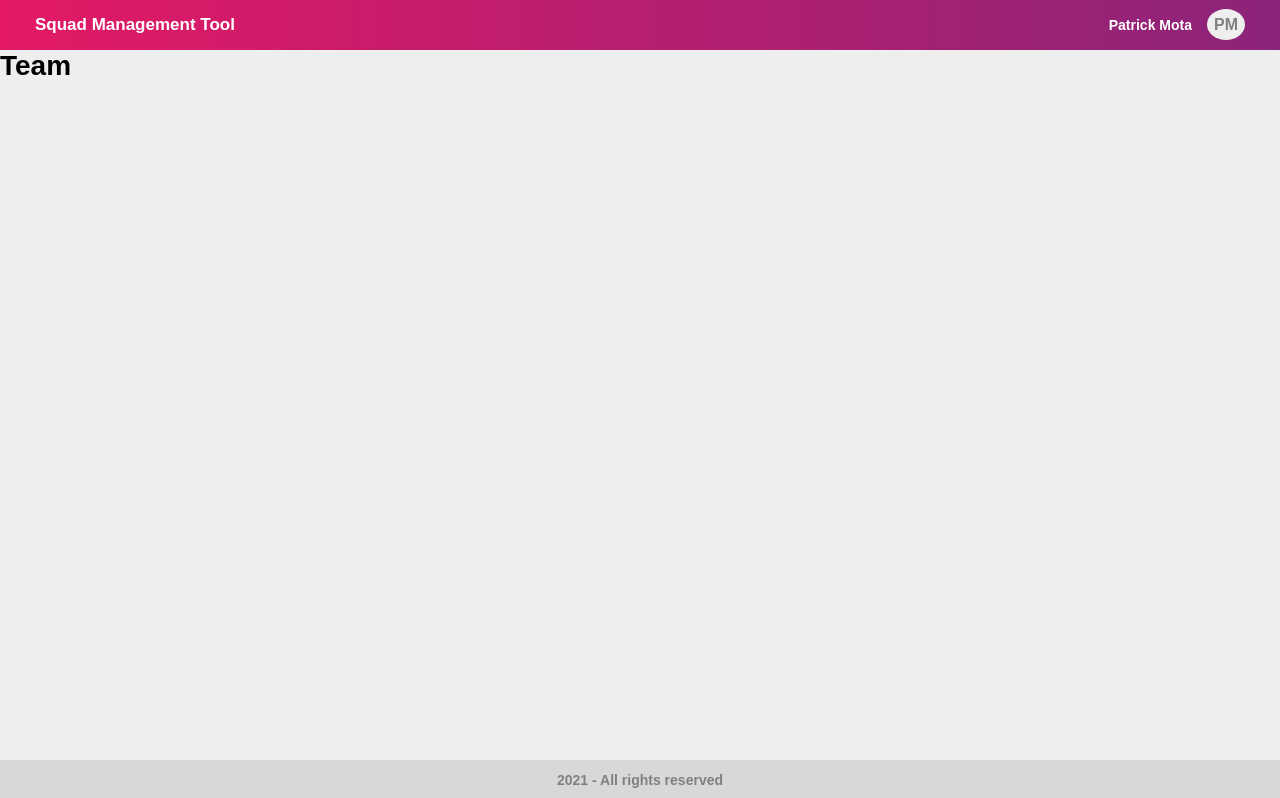
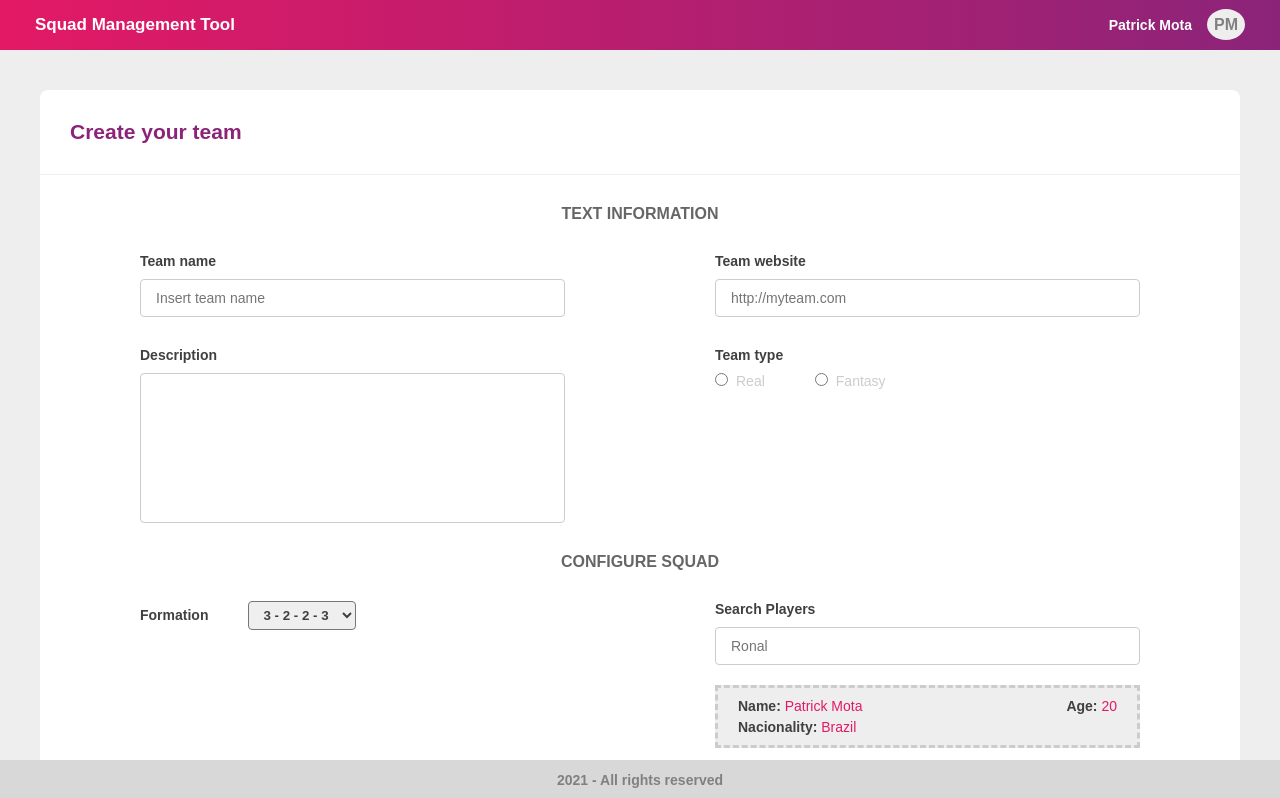
Before and after one commit to Patrick-Wilker/squad-management-tool, a React (Create React App) app: page /team in a window 1280 px wide. Shown: the top 798 px of the page. Built offline with nearby package versions, Linux system fonts and the light colour scheme.

Commit message:
Create team registration page

```diff
--- a/src/App.js
+++ b/src/App.js
@@ -2,8 +2,6 @@ import React from 'react';
 import Routes from './routes';
 
 import GlobalStyle from './styles/global';
-
-import HomePage from './pages/Home'
 
 function App() {
   return (
--- a/src/pages/Team/index.js
+++ b/src/pages/Team/index.js
@@ -12,7 +12,127 @@ function TeamPage(){
         <>
         <Header/>
         <Team>
-            <h1>Team</h1>
+            <section className="team">
+                <header>
+                    <h1>Create your team</h1>
+                </header>
+
+                <form className="container">
+                    <h2>
+                        TEXT INFORMATION
+                    </h2>
+                    <div className="fields">
+                        <div className="field">
+                            <input
+                                name="team-name"
+                                id="team-name"
+                                type="text"
+                                placeholder="Insert team name"
+                                required
+                            />
+                            <label htmlFor="team-name">Team name</label>
+                        </div>
+                        <div className="field">
+                            <input
+                                name="team-website"
+                                id="team-website"
+                                type="text"
+                                placeholder="http://myteam.com"
+                                required
+                            />
+                            <label htmlFor="team-website">Team website</label>
+                        </div>
+                        <div className="field">
+                            <textarea
+                                name="description"
+                                id="description"
+                                type="text"
+                                required
+                            />
+                            <label htmlFor="description">Description</label>
+                        </div>
+                        <div className="field">
+                            <span htmlFor="team-type">Team type</span>
+                            <div className="group-radio">
+                                <div>
+                                    <input type="radio" id="real" name="team-type" value="real" />
+                                    <label htmlFor="real">Real</label>
+                                </div>
+                                <div>
+                                    <input type="radio" id="fantasy" name="team-type" value="fantasy" />
+                                    <label htmlFor="fantasy">Fantasy</label>
+                                </div>
+
+                            </div>
+                        </div>
+                    </div>
+
+                    <h2>
+                        CONFIGURE SQUAD
+                    </h2>
+
+                    <section className="configure">
+                        <div className="formation">
+                            <label htmlFor="formation">Formation</label>
+
+                            <select name="formation" id="formation">
+                                <option value="3 - 2 - 2 - 3">3 - 2 - 2 - 3</option>
+                                <option value="3 - 2 - 3 - 1">3 - 2 - 3 - 1</option>
+                                <option value="3 - 4 - 3">3 - 4 - 3</option>
+                                <option value="3 - 5 - 2">3 - 5 - 2</option>
+                                <option value="4 - 2 - 3 - 1">4 - 2 - 3 - 1</option>
+                                <option value="4 - 3 - 1 - 1">4 - 3 - 1 - 1</option>
+                                <option value="4 - 3 - 2">4 - 3 - 2</option>
+                                <option value="4 - 4 - 2">4 - 4 - 2</option>
+                                <option value="4 - 5 - 1">4 - 5 - 1</option>
+                                <option value="5 - 4 - 1">5 - 4 - 1</option>
+                            </select>
+                        </div>
+
+                        <div className="search-player">
+                            <div className="field">
+                                <input
+                                    name="search"
+                                    id="search"
+                                    type="text"
+                                    placeholder="Ronal"
+                                    required
+                                />
+                                <label htmlFor="search">Search Players</label>
+                            </div>
+                            <ul>
+                                <li>
+                                    <div>
+                                        <p><strong>Name: </strong>Patrick Mota</p>
+                                        <p><strong>Age: </strong>20</p>
+                                    </div>
+                                    <p><strong>Nacionality: </strong>Brazil</p>
+                                </li>
+                                <li>
+                                    <div>
+                                        <p><strong>Name: </strong>Patrick Mota</p>
+                                        <p><strong>Age: </strong>20</p>
+                                    </div>
+                                    <p><strong>Nacionality: </strong>Brazil</p>
+                                </li>
+                                <li>
+                                    <div>
+                                        <p><strong>Name: </strong>Patrick Mota</p>
+                                        <p><strong>Age: </strong>20</p>
+                                    </div>
+                                    <p><strong>Nacionality: </strong>Brazil</p>
+                                </li>
+                            </ul>
+                        </div>
+
+                        <button type="button">
+                            Save
+                        </button>
+                    </section>
+
+                </form>
+            </section>
+
         </Team>
         <Footer/>
         </>
--- a/src/pages/Team/styles.js
+++ b/src/pages/Team/styles.js
@@ -1,5 +1,188 @@
 import styled from 'styled-components';
 
 export const Team = styled.div`
+    margin: 40px 40px 0;
 
+    .team{
+        background: var(--white);
+        border-radius: 8px;
+        padding: 30px 0;
+    }
+
+    .team header{
+        display: flex;
+        justify-content: space-between;
+        align-items: center;
+
+        padding: 0 30px 30px;
+        margin-bottom: 30px;
+        border-bottom: 1px solid var(--background)
+    }
+
+    .team header h1{
+        color: var(--purple);
+    }
+
+    .team h2{
+        color: var(--text);
+        font-size: 16px;
+        text-align: center;
+        margin-bottom: 30px;
+    }
+
+    .container{
+        margin: 20px 100px;
+    }
+
+    form .fields, form .configure{
+        display: grid;
+        grid-template-columns: 1fr 1fr;
+        column-gap: 150px;
+        row-gap: 30px;
+        margin-bottom: 30px;
+    }
+
+    form .fields .field, .field{
+        display: flex;
+        flex-direction: column;
+    }
+
+    form .fields .field > label, form .fields .field span, form .formation label, .search-player .field label{
+        display: block;
+        color: var(--text-dark);
+        font-weight: bold;
+        margin-bottom: 10px;
+
+        order: -1;
+    }
+
+    form .fields .field > input:focus + label, form .fields .field > textarea:focus + label, .search-player .field input:focus + label{
+        color: var(--pink);
+    }
+
+    form .fields .field > input:focus, form .fields .field > textarea:focus, .search-player .field input:focus{
+        border: 1px solid var(--pink);
+    }
+
+    form .fields .field > input, form .fields .field > textarea, .search-player .field input{
+        color: var(--purple);
+        /* font-weight: bold; */
+        border: 1px solid #ccc;
+        padding: 10px 15px;
+        border-radius: 4px;
+
+        width: 100%;
+        order: 0;
+    }
+
+    form .fields .field textarea{
+        resize: none;
+        height: 150px;
+    }
+
+    form .fields .field > span:hover{
+        color: var(--pink);
+    }
+
+    form .group-radio{
+        display: flex;
+    }
+
+    form .group-radio div + div{
+        margin-left: 50px;
+    }
+
+    form .group-radio input{
+        margin-right: 8px;
+        background-color: yellow;
+    }
+
+    form .group-radio input:checked + label{
+        font-weight: bold;
+        color: var(--pink);
+    }
+
+    form .group-radio label{
+        color: #ccc;
+    }
+
+    form .formation{
+        display: flex;
+        align-items: baseline;
+    }
+
+    form .formation label{
+        margin-right: 40px;
+    }
+
+    form .formation select{
+        padding: 5px 10px;
+        border-radius: 4px;
+        font-weight: bold;
+        color: var(--text-dark);
+    }
+
+    form .formation select:before{
+        border: 1px solid var(--text-dark);
+    }
+
+    form .configure > button{
+        background:linear-gradient(to bottom, var(--pink) , var(--purple));
+        border: 0;
+        border-radius: 4px;
+        color: var(--white);
+        font-weight: bold;
+        padding: 10px 0;
+    }
+
+    form .search-player ul{
+        margin-top: 20px;
+    }
+
+    form .search-player ul li{
+        background: #eee;
+        padding: 10px 20px;
+        list-style: none;
+        border: 3px dashed #ccc;
+    }
+
+    form .search-player ul li + li{
+        margin-top: 20px;
+    }
+
+    form .search-player ul li div{
+        display: flex;
+        align-items: center;
+        justify-content: space-between;
+        padding-bottom: 5px;
+    }
+
+    form .search-player ul li p{
+        color: var(--pink);
+    }
+
+    form .search-player ul li p strong{
+        color: var(--text-dark);
+    }
+
+    @media(max-width: 1100px){
+        form .fields, form .configure{
+            column-gap: 90px;
+        }
+    }
+
+    @media(max-width: 900px){
+        form .fields, form .configure{
+            grid-template-columns: 1fr;
+            column-gap: 0px;
+        }
+    }
+
+    @media(max-width: 640px){
+        margin: 20px 8px 0;
+
+        .container{
+            margin: 20px 20px;
+        }
+    }
 `;
```
